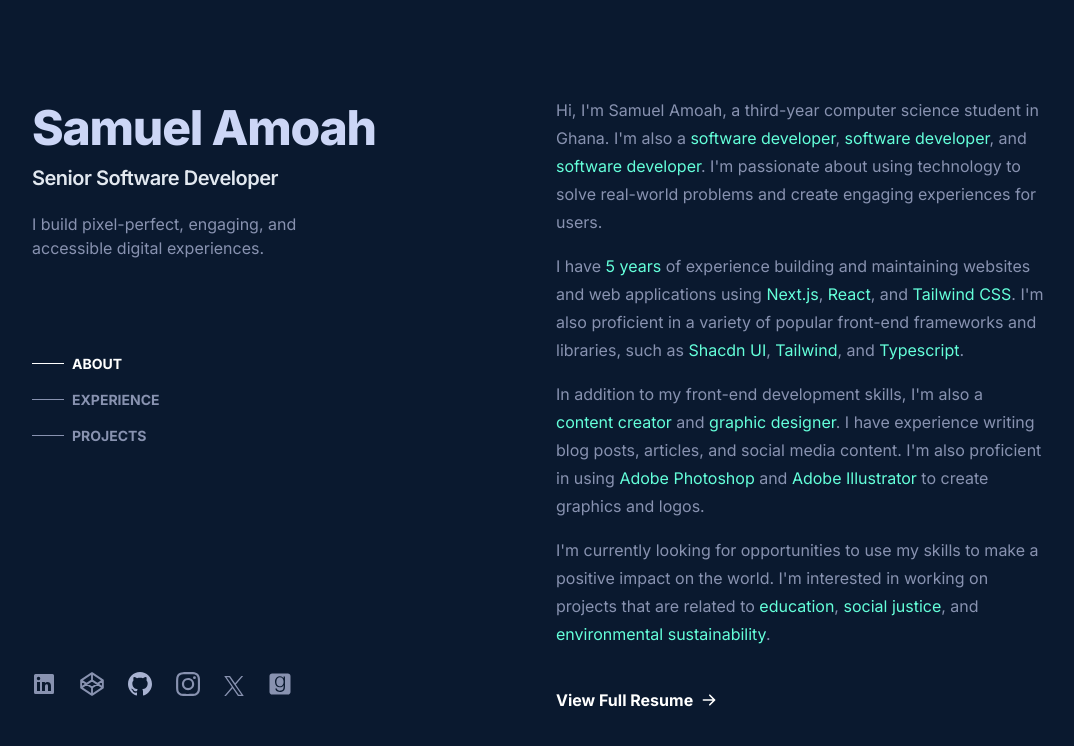
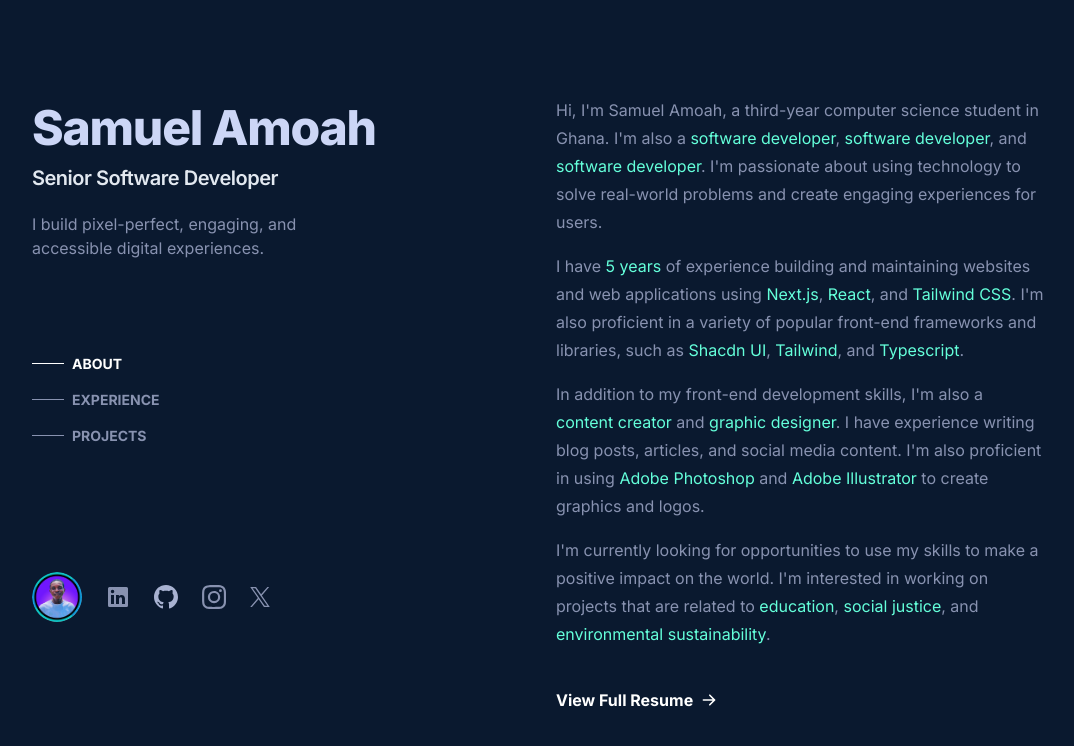
Before and after one commit to samcuxx/samcux-v4, a Next.js app: page / in a window 1280 px wide. Shown: the top 746 px of the page, without its empty margins (96-1170 px from the left). Built offline with nearby package versions, Linux system fonts and the light colour scheme.

Commit message:
👌SamCux V5.2👌

```diff
--- a/components/Header.tsx
+++ b/components/Header.tsx
@@ -1,5 +1,6 @@
 import Link from "next/link";
-import { Heading1, Heading2, Paragraph } from "@/components/ui";
+import { Heading1, Heading2, Paragraph } from "@/components/ui"
+import Profile from "./ui/Profile";
 
 interface HeaderProps {
   activeSection: string;
@@ -48,9 +49,11 @@ const Header: React.FC<HeaderProps> = ({ activeSection }) => {
           </nav>
         </div>
         <div className="flex-1 h-full">
-          <div className="flex items-end space-x-6 h-full mt-10 md:mt-0">
+          {/* add a small rounded image of me */}
+          <div className="flex items-center space-x-6 h-full mt-10 md:mt-0">
+           <Profile/>
             <Link
-              href="https://github.com"
+              href="https://github.com/samcuxx"
               target="_blank"
               rel="noopener noreferrer"
             >
@@ -64,30 +67,9 @@ const Header: React.FC<HeaderProps> = ({ activeSection }) => {
                 <path d="M20.5 2h-17A1.5 1.5 0 002 3.5v17A1.5 1.5 0 003.5 22h17a1.5 1.5 0 001.5-1.5v-17A1.5 1.5 0 0020.5 2zM8 19H5v-9h3zM6.5 8.25A1.75 1.75 0 118.3 6.5a1.78 1.78 0 01-1.8 1.75zM19 19h-3v-4.74c0-1.42-.6-1.93-1.38-1.93A1.74 1.74 0 0013 14.19a.66.66 0 000 .14V19h-3v-9h2.9v1.3a3.11 3.11 0 012.7-1.4c1.55 0 3.36.86 3.36 3.66z"></path>
               </svg>
             </Link>
+
             <Link
-              href="https://github.com"
-              target="_blank"
-              rel="noopener noreferrer"
-            >
-              <svg
-                xmlns="http://www.w3.org/2000/svg"
-                viewBox="0 0 64 64"
-                fill="none"
-                stroke="currentColor"
-                strokeWidth="2"
-                strokeLinecap="round"
-                strokeLinejoin="round"
-                className="h-6 w-6 hover:text-[#ccd6f6]"
-                aria-hidden="true"
-              >
-                <path
-                  d="M3.06 41.732L32 60.932l28.94-19.2V22.268L32 3.068l-28.94 19.2zm57.878 0L32 22.268 3.06 41.732m0-19.463L32 41.47l28.94-19.2M32 3.068v19.2m0 19.463v19.2"
-                  strokeWidth="5"
-                ></path>
-              </svg>
-            </Link>
-            <Link
-              href="https://github.com"
+              href="https://github.com/samcuxx"
               target="_blank"
               rel="noopener noreferrer"
             >
@@ -103,7 +85,7 @@ const Header: React.FC<HeaderProps> = ({ activeSection }) => {
               </svg>
             </Link>
             <Link
-              href="https://github.com"
+              href="https://github.com/samcuxx"
               target="_blank"
               rel="noopener noreferrer"
             >
@@ -118,7 +100,7 @@ const Header: React.FC<HeaderProps> = ({ activeSection }) => {
               </svg>
             </Link>
             <Link
-              href="https://github.com"
+              href="https://github.com/samcuxx"
               target="_blank"
               rel="noopener noreferrer"
             >
@@ -135,25 +117,7 @@ const Header: React.FC<HeaderProps> = ({ activeSection }) => {
                 ></path>
               </svg>
             </Link>
-            <Link
-              href="https://github.com"
-              target="_blank"
-              rel="noopener noreferrer"
-            >
-              <svg
-                xmlns="http://www.w3.org/2000/svg"
-                viewBox="0 0 1024 1024"
-                fill="currentColor"
-                className="h-6 w-6 hover:text-[#ccd6f6]"
-                aria-hidden="true"
-              >
-                <path
-                  d="M663.8 382.4c10.2 74.6-9.4 158-71.8 201.4-44.6 31-105.6 28.2-141.6 11.4-74.2-34.6-99-117.2-93.6-194.4 8.6-121.8 81.8-175.8 150.6-175 93.8-0.4 143.6 63.6 156.4 156.6zM960 176v672c0 61.8-50.2 112-112 112H176c-61.8 0-112-50.2-112-112V176c0-61.8 50.2-112 112-112h672c61.8 0 112 50.2 112 112zM724 626.4s-0.2-68-0.2-434.6h-58v80.6c-1.6 0.6-2.4-1-3.2-2.4-19.2-41.4-71.8-92.6-152-92-103.8 0.8-174.4 62.4-201.2 155.6-8.6 29.8-11.6 60.2-11 91.2 3.4 155.8 90.2 235.6 224.8 230.4 57.8-2.2 109-34 138-90.4 1-2 2.2-3.8 3.4-5.8 0.4 0.2 0.8 0.2 1.2 0.4 0.6 7.6 0.4 61.4 0.2 69-0.4 29.6-4 59-14.4 87-15.6 42-44.6 69.4-89 79-35.6 7.8-71.2 7.6-106.4-2.4-43-12.2-73-38-82.2-83.6-0.6-3.2-2.6-2.6-4.6-2.6h-53.6c1.6 21.2 6.4 40.6 17 58.4 48.4 81 165.4 97 256.4 74.8 99.8-24.6 134.6-109.8 134.8-212.6z"
-                  fill=""
-                ></path>
-              </svg>
-            </Link>
-            {/* Add more social icons here */}
+
           </div>
         </div>
       </div>
--- a/components/ui/Heading1.tsx
+++ b/components/ui/Heading1.tsx
@@ -5,7 +5,7 @@ interface Heading1Props {
 
 export function Heading1({ children, className = '' }: Heading1Props) {
   return (
-    <h1 className={`scroll-m-20 text-4xl font-extrabold tracking-tight lg:text-5xl ${className}`}>
+    <h1 className={`scroll-m-20 text-5xl font-extrabold tracking-tight lg:text-5xl ${className}`}>
       {children}
     </h1>
   );
--- a/components/ui/Heading2.tsx
+++ b/components/ui/Heading2.tsx
@@ -5,7 +5,7 @@ interface Heading2Props {
 
 export function Heading2({ children, className = '' }: Heading2Props) {
   return (
-    <h2 className={`scroll-m-20 pb-2 text-3xl font-semibold tracking-tight transition-colors first:mt-0 ${className}`}>
+    <h2 className={`scroll-m-20 pb-2 text-2xl font-semibold tracking-tight transition-colors first:mt-0 ${className}`}>
       {children}
     </h2>
   );
--- /dev/null
+++ b/components/ui/Profile.tsx
@@ -0,0 +1,37 @@
+import Image from "next/image"
+import profileImage from "@/data/profile.png"
+import React, { useState } from 'react'
+
+const Profile = () => {
+  const [modalIsOpen, setModalIsOpen] = useState(false)
+
+  const openModal = () => {
+    setModalIsOpen(true)
+  }
+
+  const closeModal = () => {
+    setModalIsOpen(false)
+  }
+
+  return (
+    <>
+      <Image
+        src={profileImage}
+        alt="Samuel Amoah"
+        width={50}
+        height={60}
+        className="rounded-full w-15 h-15 cursor-pointer transition-transform duration-300 ease-in-out transform hover:scale-102"
+        onClick={openModal}
+      />
+      {modalIsOpen && (
+        <div className="fixed inset-0 bg-black bg-opacity-50 flex items-center justify-center transition-opacity duration-300 ease-in-out" onClick={closeModal}>
+          <div className="relative p-4 rounded-full transition-transform duration-300 ease-in-out transform scale-100" onClick={(e) => e.stopPropagation()}>
+            <Image src={profileImage} alt="Samuel Amoah" width={300} height={360} className="rounded-lg w-[70vh]" />
+          </div>
+        </div>
+      )}
+    </>
+  )
+}
+
+export default Profile
```
Also changed, not shown: data/profile.png (added).
